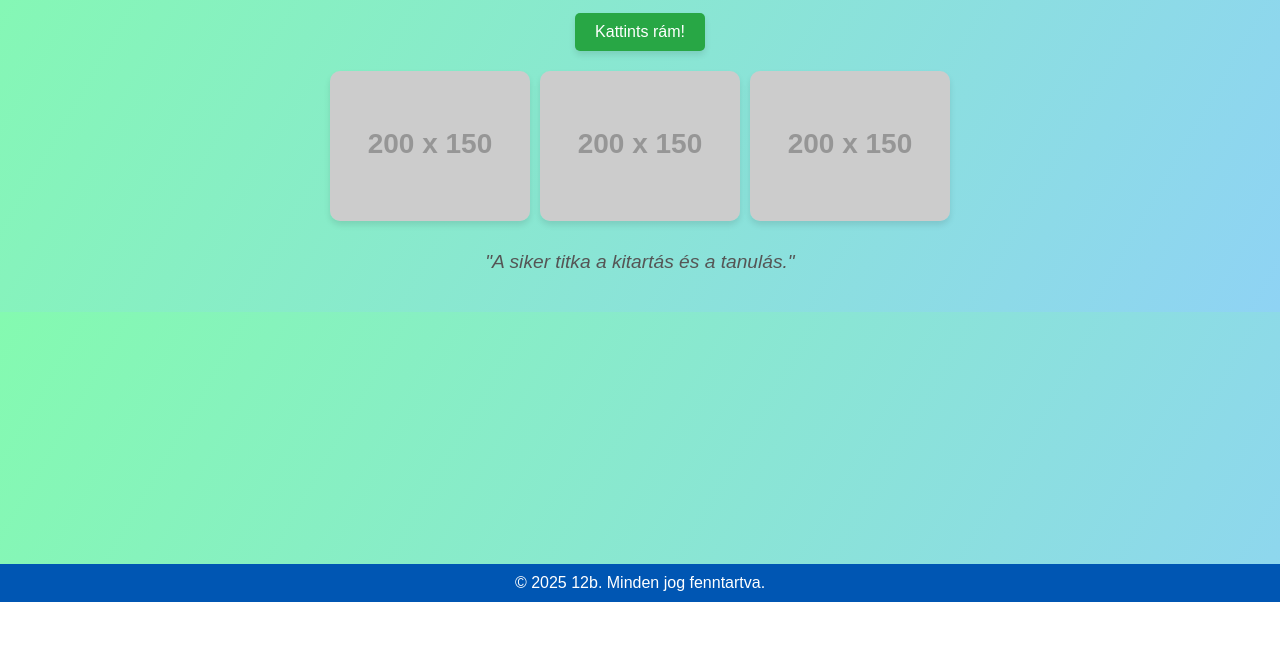
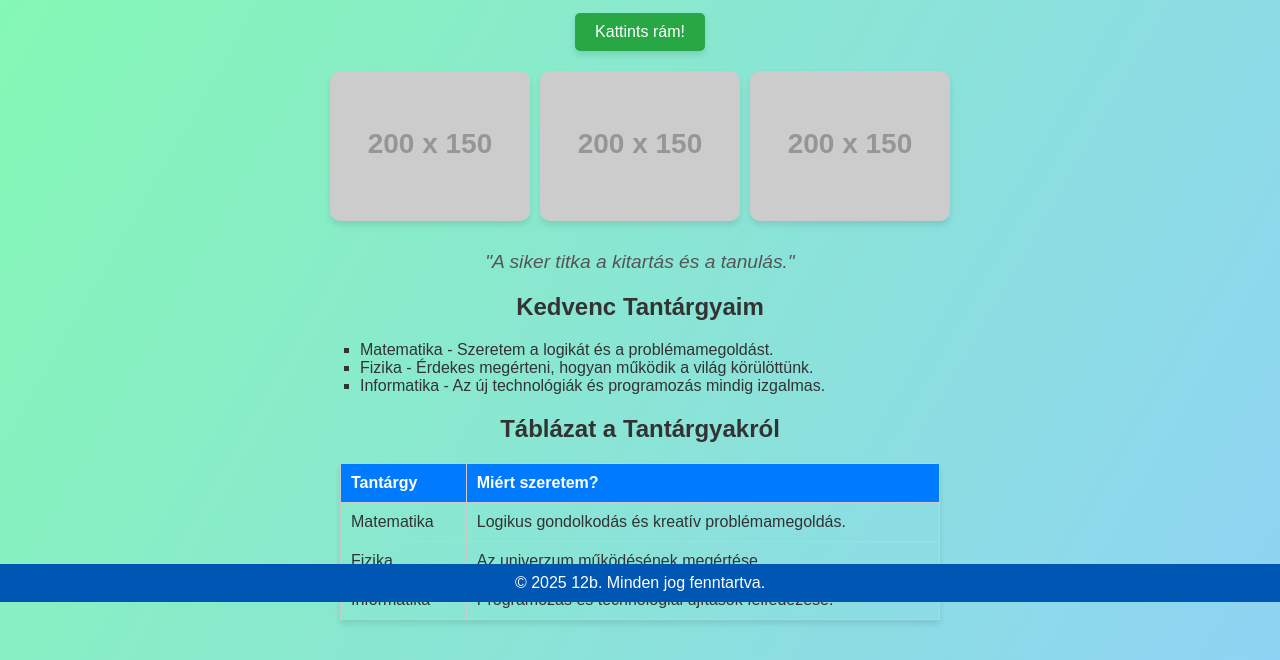
Before and after one commit to sznoemiii/12bweblapnoemi, a plain HTML site: page index.html in a window 1280 px wide. Shown: the part 198-858 px from the top of the page. Before the commit the page ends 800 px from the top, so only its background shows below. Drawn offline with Linux system fonts and the light colour scheme; placeholder pictures from the web are drawn by us.

Commit message:
Update index.html2

```diff
--- a/index.html
+++ b/index.html
@@ -1,4 +1,3 @@
-
 <!DOCTYPE html>
 <html lang="en">
 <head>
@@ -68,6 +67,31 @@
             font-size: 1.2rem;
             color: #555;
         }
+        table {
+            margin: 20px auto;
+            border-collapse: collapse;
+            width: 80%;
+            max-width: 600px;
+            box-shadow: 0 4px 6px rgba(0, 0, 0, 0.1);
+        }
+        table, th, td {
+            border: 1px solid #ccc;
+        }
+        th, td {
+            padding: 10px;
+            text-align: left;
+        }
+        th {
+            background-color: #007bff;
+            color: white;
+        }
+        ul {
+            list-style-type: square;
+            text-align: left;
+            margin: 20px auto;
+            width: 80%;
+            max-width: 600px;
+        }
     </style>
 </head>
 <body>
@@ -78,12 +102,45 @@
         <h1>Üdvözöllek a 12b második weboldalán!</h1>
         <p>Első próbálkozásunk a Google Sites volt, de most már szintet léptünk!</p>
         <button onclick="alert('Gratulálok, rákattintottál a gombra!')">Kattints rám!</button>
+
         <div class="gallery">
             <img src="https://via.placeholder.com/200x150" alt="Placeholder kép 1">
             <img src="https://via.placeholder.com/200x150" alt="Placeholder kép 2">
             <img src="https://via.placeholder.com/200x150" alt="Placeholder kép 3">
         </div>
+
         <p class="quote">"A siker titka a kitartás és a tanulás."</p>
+
+        <h2>Kedvenc Tantárgyaim</h2>
+        <ul>
+            <li>Matematika - Szeretem a logikát és a problémamegoldást.</li>
+            <li>Fizika - Érdekes megérteni, hogyan működik a világ körülöttünk.</li>
+            <li>Informatika - Az új technológiák és programozás mindig izgalmas.</li>
+        </ul>
+
+        <h2>Táblázat a Tantárgyakról</h2>
+        <table>
+            <thead>
+                <tr>
+                    <th>Tantárgy</th>
+                    <th>Miért szeretem?</th>
+                </tr>
+            </thead>
+            <tbody>
+                <tr>
+                    <td>Matematika</td>
+                    <td>Logikus gondolkodás és kreatív problémamegoldás.</td>
+                </tr>
+                <tr>
+                    <td>Fizika</td>
+                    <td>Az univerzum működésének megértése.</td>
+                </tr>
+                <tr>
+                    <td>Informatika</td>
+                    <td>Programozás és technológiai újítások felfedezése.</td>
+                </tr>
+            </tbody>
+        </table>
     </main>
     <footer>
         &copy; 2025 12b. Minden jog fenntartva.
```
